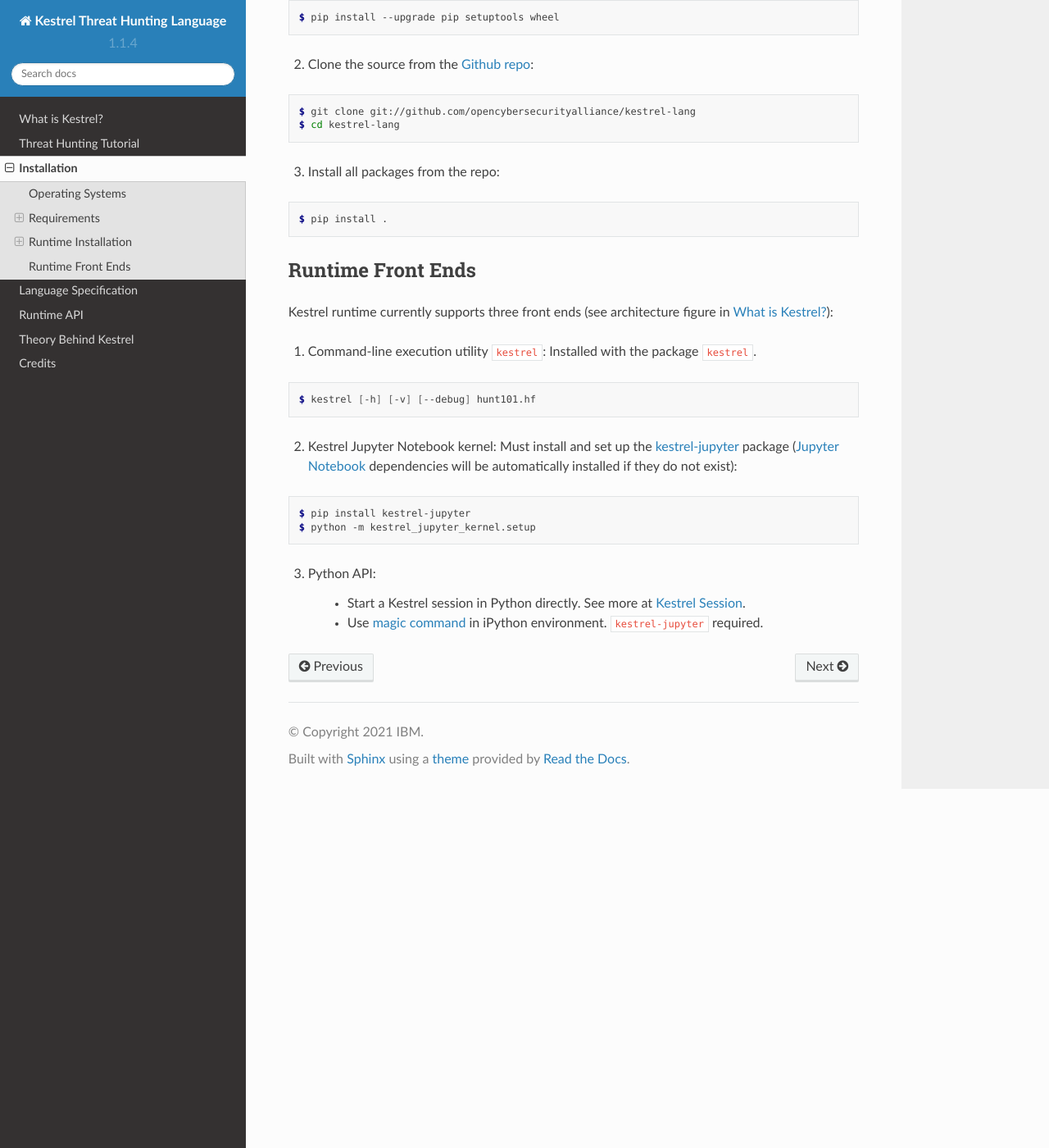
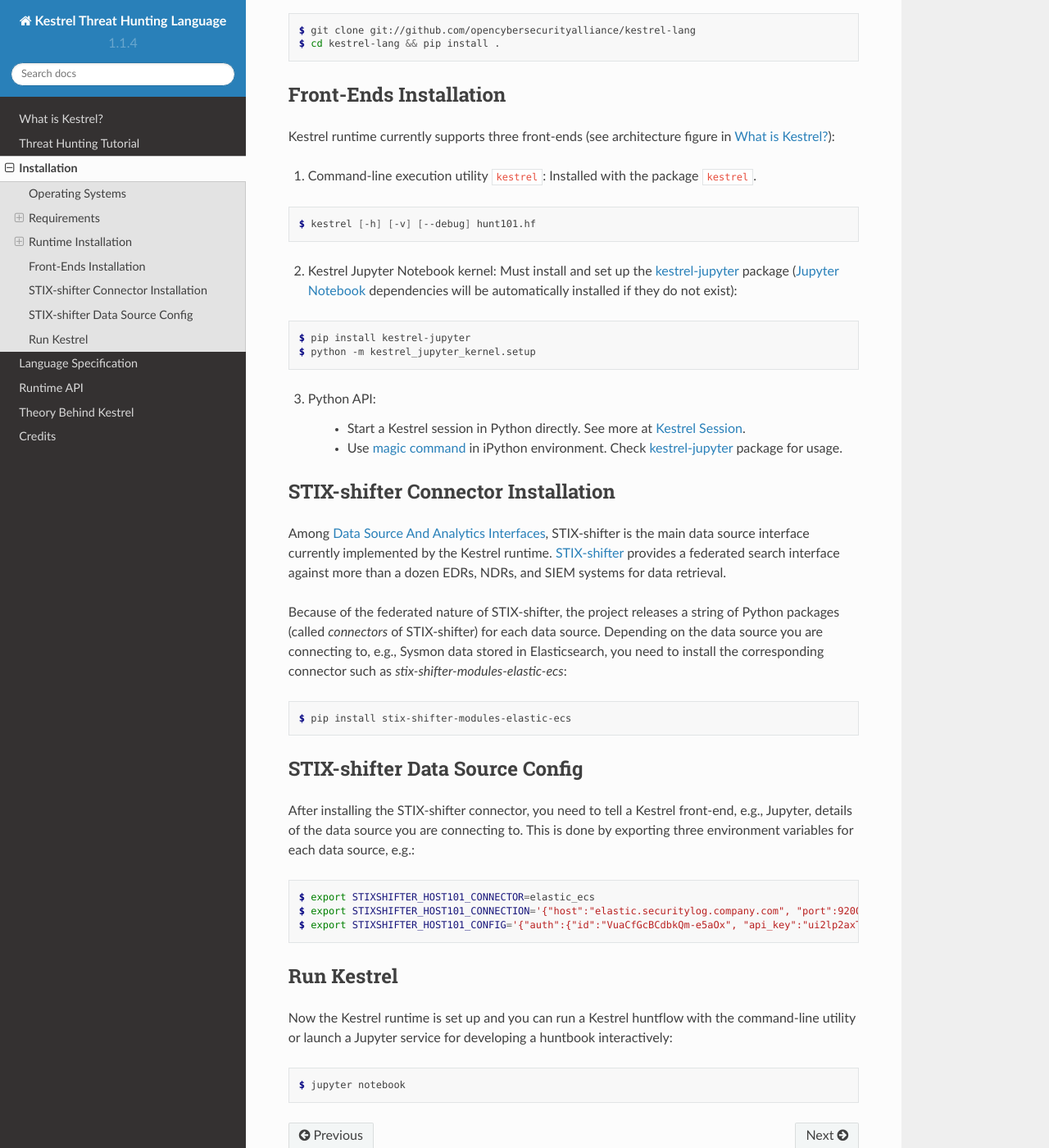
Before and after one commit to opencybersecurityalliance/kestrel-lang, a Sphinx documentation site: the page built from docs/installation.rst, in a window 1280 px wide and 1400 px high, scrolled down 1758 px. Shown: the whole window at 82% size. Built offline with Sphinx 7.4.7 and the Read the Docs theme 2.0.0, drawn with Linux system fonts in a browser that asks for light colours; some of the changed text lies outside the part shown.

Commit message:
update installation doc

```diff
--- a/docs/installation.rst
+++ b/docs/installation.rst
@@ -2,8 +2,7 @@
 Installation
 ============
 
-Install the Kestrel runtime plus additional front ends such as Kestrel Jupyter
-Notebook kernel.
+Install the Kestrel runtime, Kestrel Jupyter front-end, and STIX-shifter connector modules.
 
 Operating Systems
 =================
@@ -55,10 +54,11 @@
 Runtime Installation
 ====================
 
-You can install Kestrel runtime from `stable release`_ or `source code (nightly
-built version)`_. Either way installs all packages in the ``kestrel-lang``
-repository, and dependent packages, such as ``firepit`` and ``stix-shifter``.
-See the architecture section in :doc:`overview` to understand more.
+You can install Kestrel runtime from `stable release`_ or `nightly built
+version (source code)`_. Either way installs all packages in the
+``kestrel-lang`` repository, and dependent packages, such as ``firepit`` and
+``stix-shifter``.  See the architecture section in :doc:`overview` to
+understand more.
 
 It is a good practice to install Kestrel in a `Python virtual environment`_.
 You can easily setup and activate one named *huntingspace*:
@@ -67,6 +67,7 @@
 
     $ python -m venv huntingspace
     $ . huntingspace/bin/activate
+    $ pip install --upgrade pip setuptools wheel
 
 Stable Release
 --------------
@@ -77,32 +78,20 @@
 
     $ pip install kestrel-lang
 
-Source Code (Nightly Built Version)
+Nightly Built Version (Source Code)
 -----------------------------------
 
-1. Install and upgrade Python building packages ``setuptools`` and ``wheel``:
-
-.. code-block:: console
-
-    $ pip install --upgrade pip setuptools wheel
-
-2. Clone the source from the `Github repo`_:
+Run this command in your terminal:
 
 .. code-block:: console
 
     $ git clone git://github.com/opencybersecurityalliance/kestrel-lang
-    $ cd kestrel-lang
+    $ cd kestrel-lang && pip install .
 
-3. Install all packages from the repo:
+Front-Ends Installation
+=======================
 
-.. code-block:: console
-
-    $ pip install .
-
-Runtime Front Ends
-==================
-
-Kestrel runtime currently supports three front ends (see architecture figure in :doc:`overview`):
+Kestrel runtime currently supports three front-ends (see architecture figure in :doc:`overview`):
 
 1. Command-line execution utility ``kestrel``: Installed with the
    package ``kestrel``.
@@ -124,7 +113,49 @@
 
     - Start a Kestrel session in Python directly. See more at :doc:`source/kestrel.session`.
 
-    - Use `magic command`_ in iPython environment. ``kestrel-jupyter`` required.
+    - Use `magic command`_ in iPython environment. Check `kestrel-jupyter`_ package for usage.
+
+STIX-shifter Connector Installation
+===================================
+
+Among :ref:`data-source-and-analytics-interfaces`, STIX-shifter is the main
+data source interface currently implemented by the Kestrel runtime.
+`STIX-shifter`_ provides a federated search interface against more than a dozen
+EDRs, NDRs, and SIEM systems for data retrieval.
+
+Because of the federated nature of STIX-shifter, the project releases a string
+of Python packages (called *connectors* of STIX-shifter) for each data source.
+Depending on the data source you are connecting to, e.g., Sysmon data stored in
+Elasticsearch, you need to install the corresponding connector such as
+`stix-shifter-modules-elastic-ecs`:
+
+.. code-block:: console
+
+    $ pip install stix-shifter-modules-elastic-ecs
+
+STIX-shifter Data Source Config
+===============================
+
+After installing the STIX-shifter connector, you need to tell a Kestrel
+front-end, e.g., Jupyter, details of the data source you are connecting to.
+This is done by exporting three environment variables for each data source, e.g.:
+
+.. code-block:: console
+
+    $ export STIXSHIFTER_HOST101_CONNECTOR=elastic_ecs
+    $ export STIXSHIFTER_HOST101_CONNECTION='{"host":"elastic.securitylog.company.com", "port":9200, "indices":"host101"}'
+    $ export STIXSHIFTER_HOST101_CONFIG='{"auth":{"id":"VuaCfGcBCdbkQm-e5aOx", "api_key":"ui2lp2axTNmsyakw9tvNnw"}}'
+
+Run Kestrel
+===========
+
+Now the Kestrel runtime is set up and you can run a Kestrel huntflow with the
+command-line utility or launch a Jupyter service for developing a huntbook
+interactively:
+
+.. code-block:: console
+
+   $ jupyter notebook
 
 .. _pip: https://pip.pypa.io
 .. _Python installation guide: http://docs.python-guide.org/en/latest/starting/installation/
@@ -134,3 +165,4 @@
 .. _Jupyter Notebook: https://jupyter.org/
 .. _magic command: https://ipython.readthedocs.io/en/stable/interactive/magics.html
 .. _firepit: https://github.com/opencybersecurityalliance/firepit
+.. _STIX-shifter: https://github.com/opencybersecurityalliance/stix-shifter
--- a/docs/language.rst
+++ b/docs/language.rst
@@ -273,7 +273,7 @@
     - The pool can be a data source, for example, a data lake where monitored logs are
       stored, an EDR, a firewall, an IDS, a proxy server, or a SIEM system. In
       this case, the user needs to know the identifier of the data source (more
-      in section `Data And Analytics Interfaces`_). For example:
+      in section `Data Source And Analytics Interfaces`_). For example:
 
         - ``stixshifter://server101``: EDR on server 101 accessible via STIX-Shifter.
         - ``https://a.com/b.json``: sealed telemetry data in a STIX bundle.
@@ -535,7 +535,7 @@
 
   There is no limitation for what an analytics could do besides the input and
   output specified by its corresponding Kestrel analytics interface (see `Data
-  And Analytics Interfaces`_).
+  Source And Analytics Interfaces`_).
 
   An analytics could run entirely locally and then just do a table lookup. It could
   reach out to the internet like the VirusTotal servers. It could perform
@@ -916,8 +916,10 @@
 
 Comment strings in Kestrel start with ``#`` to the end of the line.
 
-Data And Analytics Interfaces
-=============================
+.. _data-source-and-analytics-interfaces:
+
+Data Source And Analytics Interfaces
+====================================
 
 Kestrel aims to keep it open and easy to add data source and analytics---not
 only adding data source through the STIX-Shifter interface and adding analytics
```
Also changed, not shown: README.rst (+3 -4 lines), docs/tutorial.rst (+4 -4 lines), 1 other file.
